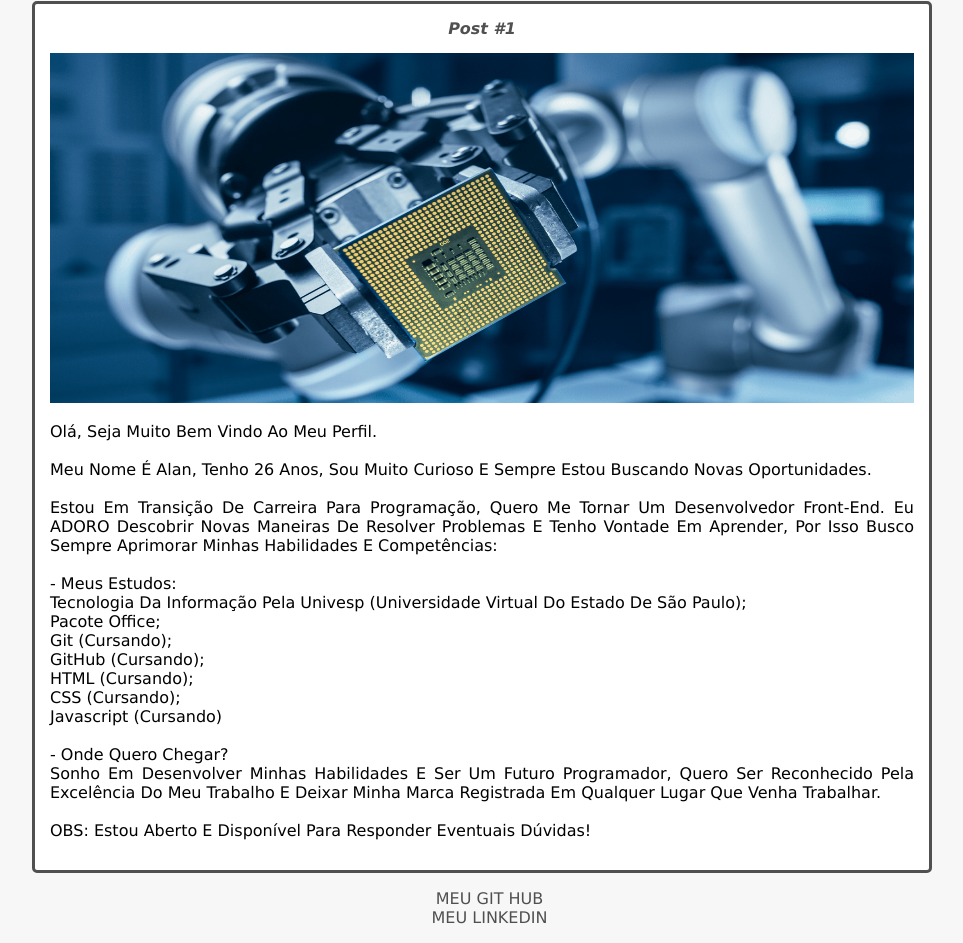
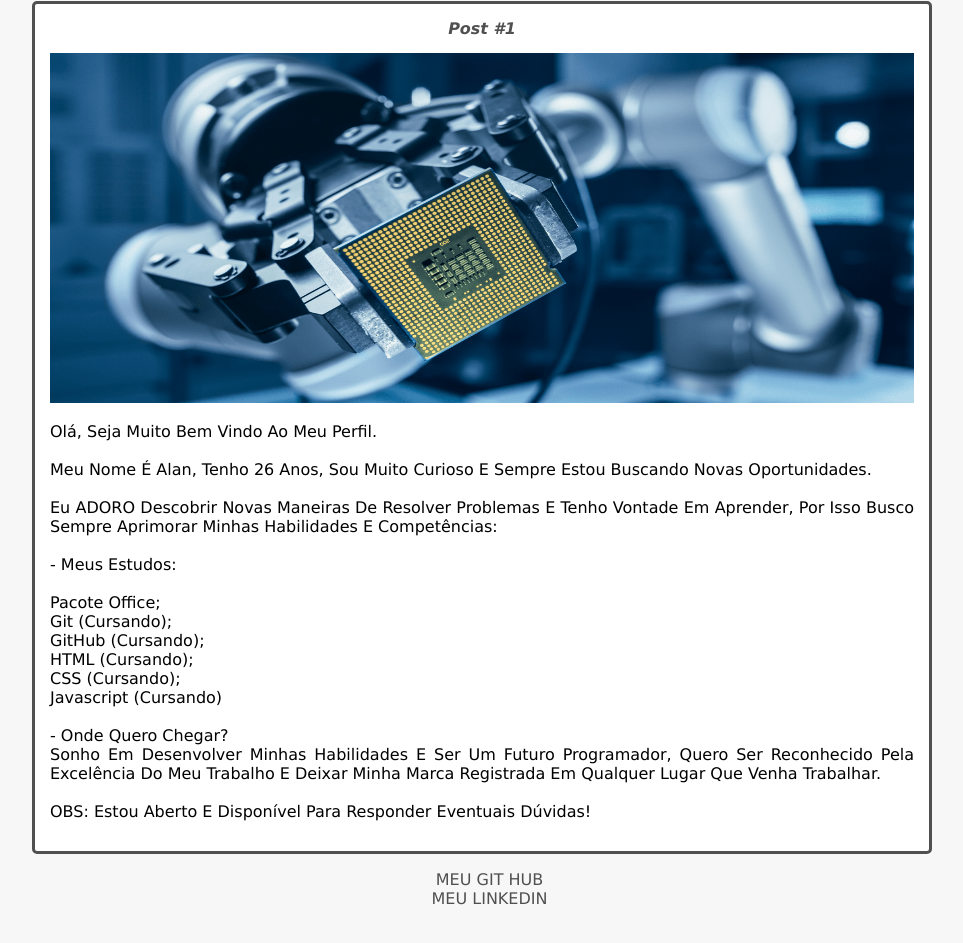
Before and after one commit to Alan-Damacena/PROJETOS, a plain HTML site: page 02_-_MINHA_PAGINA_PESSOAL/index.html in a window 1280 px wide. Shown: the part 300-1243 px from the top of the page, without its empty margins (158-1121 px from the left). Drawn offline with Linux system fonts and the light colour scheme.

Commit message:
projetos

```diff
--- a/02_-_MINHA_PAGINA_PESSOAL/index.html
+++ b/02_-_MINHA_PAGINA_PESSOAL/index.html
@@ -29,7 +29,7 @@
                 <img src="./assets/imagens/codigo.png" alt="Editor de código" class="post_image">
             </header>
             <p class="post_content">
-                Olá, seja muito bem vindo ao meu perfil. <br> <br> Meu nome é Alan, tenho 26 anos, sou muito curioso e sempre estou buscando novas oportunidades.<br><br> Estou em transição de carreira para programação, quero me tornar um Desenvolvedor Front-End. Eu ADORO descobrir novas maneiras de resolver problemas e tenho vontade em aprender, por isso busco sempre aprimorar minhas habilidades e competências: <br><br> - Meus estudos: <br>Tecnologia da Informação pela Univesp (Universidade Virtual do Estado de São Paulo); <br>Pacote office;<br> Git (Cursando); <br>GitHub (Cursando); <br>HTML (Cursando); <br>CSS (Cursando); <br>Javascript (Cursando) <br><br> - Onde quero chegar? <br>Sonho em desenvolver minhas habilidades e ser um futuro programador, quero ser reconhecido pela excelência do meu trabalho e deixar minha marca registrada em qualquer lugar que venha trabalhar. <br><br> OBS: Estou aberto e disponível para responder eventuais dúvidas!
+                Olá, seja muito bem vindo ao meu perfil. <br> <br> Meu nome é Alan, tenho 26 anos, sou muito curioso e sempre estou buscando novas oportunidades.<br><br>Eu ADORO descobrir novas maneiras de resolver problemas e tenho vontade em aprender, por isso busco sempre aprimorar minhas habilidades e competências: <br><br> - Meus estudos: <br><br>Pacote office;<br> Git (Cursando); <br>GitHub (Cursando); <br>HTML (Cursando); <br>CSS (Cursando); <br>Javascript (Cursando) <br><br> - Onde quero chegar? <br>Sonho em desenvolver minhas habilidades e ser um futuro programador, quero ser reconhecido pela excelência do meu trabalho e deixar minha marca registrada em qualquer lugar que venha trabalhar. <br><br> OBS: Estou aberto e disponível para responder eventuais dúvidas!
             </p>
         </article>
     </section>
```
Also changed, not shown: 02_-_MINHA_PAGINA_PESSOAL/assets/responsivo.css (line endings or trailing spaces).
